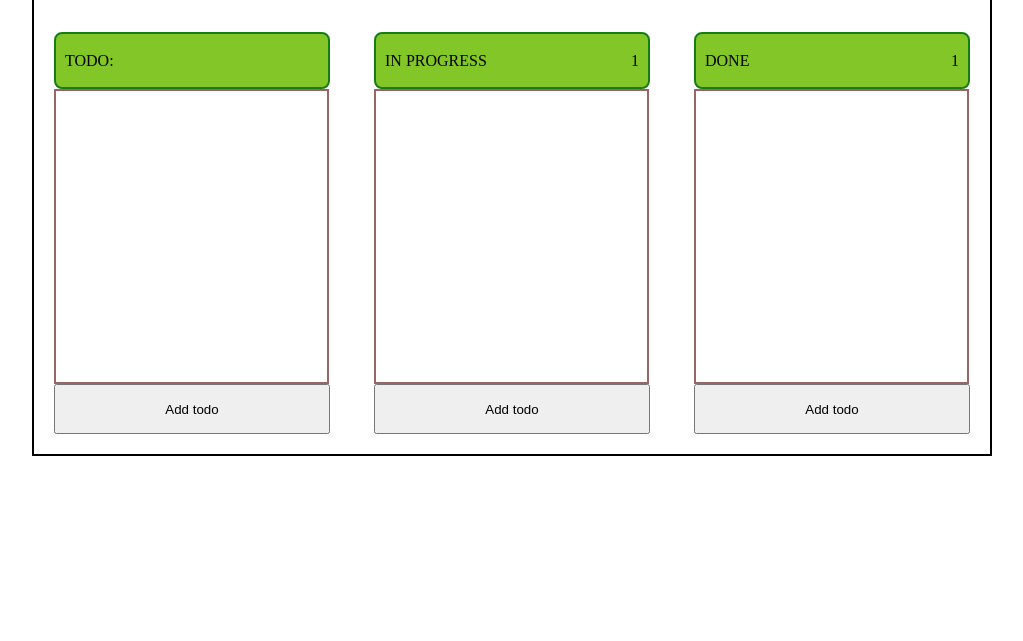
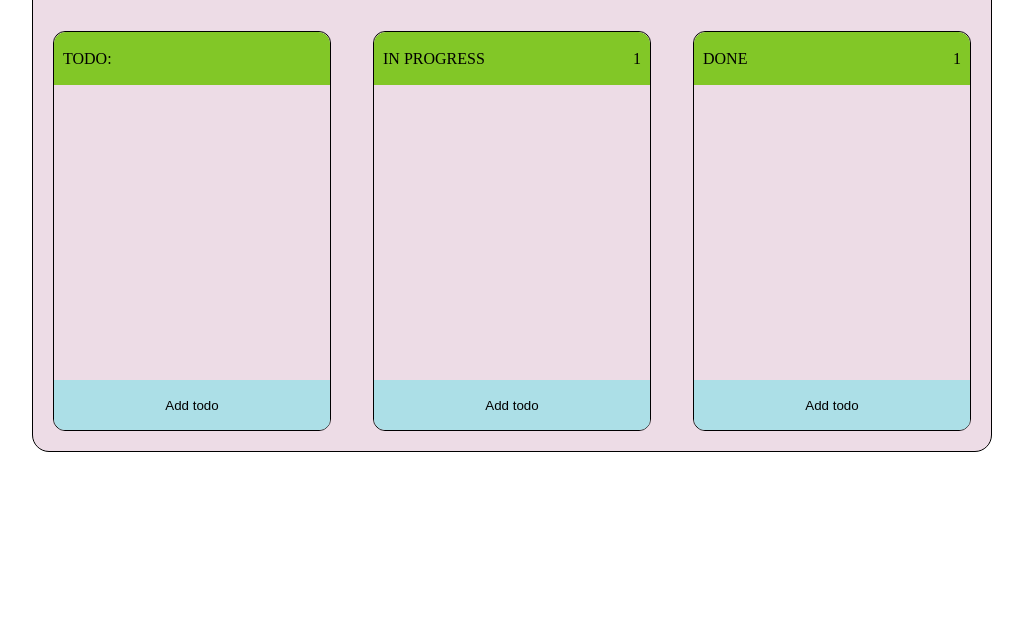
Before and after one commit to NATASHAmedvedeva95/Trello-M-N, a website built with Parcel: page src/index.html in a window 1280 px wide. Shown: the part 159-800 px from the top of the page, without its empty margins (128-1151 px from the left). Built offline with nearby package versions, Linux system fonts and the light colour scheme.

Commit message:
:style css

```diff
--- a/src/index.js
+++ b/src/index.js
@@ -140,8 +140,9 @@ ul.onclick = function(event) {
     tasksArray.splice(currentIndex, 1);
     addNewList(tasksArray);
   }
-
-
+  if ( target.className === "btn_edit"){
+    stateModalWindow();
+  }
   localStorage.setItem("notes", JSON.stringify(tasksArray));
 };
 
--- a/src/style.css
+++ b/src/style.css
@@ -17,11 +17,13 @@
   background: #000000d9;
 }
 .block_wrapper {
+  width: 960px;
+  z-index: -100;
+  border: 1px solid rgb(0, 0, 0);
+  border-radius: 17px;
+  margin: 0px auto;
   padding: 20px;
-  border: 2px solid black;
-  width: 960px;
-  margin: 0 auto;
-  z-index: -100;
+  background-color: #eddce6;
 }
 .block_wrapper_modal{
   padding: 20px;
@@ -63,10 +65,13 @@
   font-size: 17px;
   font-weight: 700;
 }
+.block_list_todo, .block_list_inprogress, .block_list_done{
+  border: 1px solid black;
+  border-radius: 12px;
+}
 .block_item_todo {
   width: 275px;
   text-align: center;
-  border: 2px solid #996565;
   flex-direction: column;
   justify-content: space-between;
   padding: 10px 0 10px 0;
@@ -77,17 +82,22 @@
 .btn_add {
   width: 276px;
   height: 50px;
+  width: 276px;
+  height: 50px;
+  border-radius: 0 0 10px 11px;
+  border: none;
+  background-color: #acdfe7;
 }
 .todo_text_number {
-  line-height: 35px;
+  text-transform: uppercase;
+  width: 276px;
   background-color: #82c727;
+  border: none;
+  border-radius: 12px 12px 0 0;
   justify-content: space-between;
   padding: 9px;
+  line-height: 35px;
   display: flex;
-  border: 2px solid #177e17;
-  border-radius: 8px;
-  text-transform: uppercase;
-  width: 276px;
 }
 
 .task_li {
```
